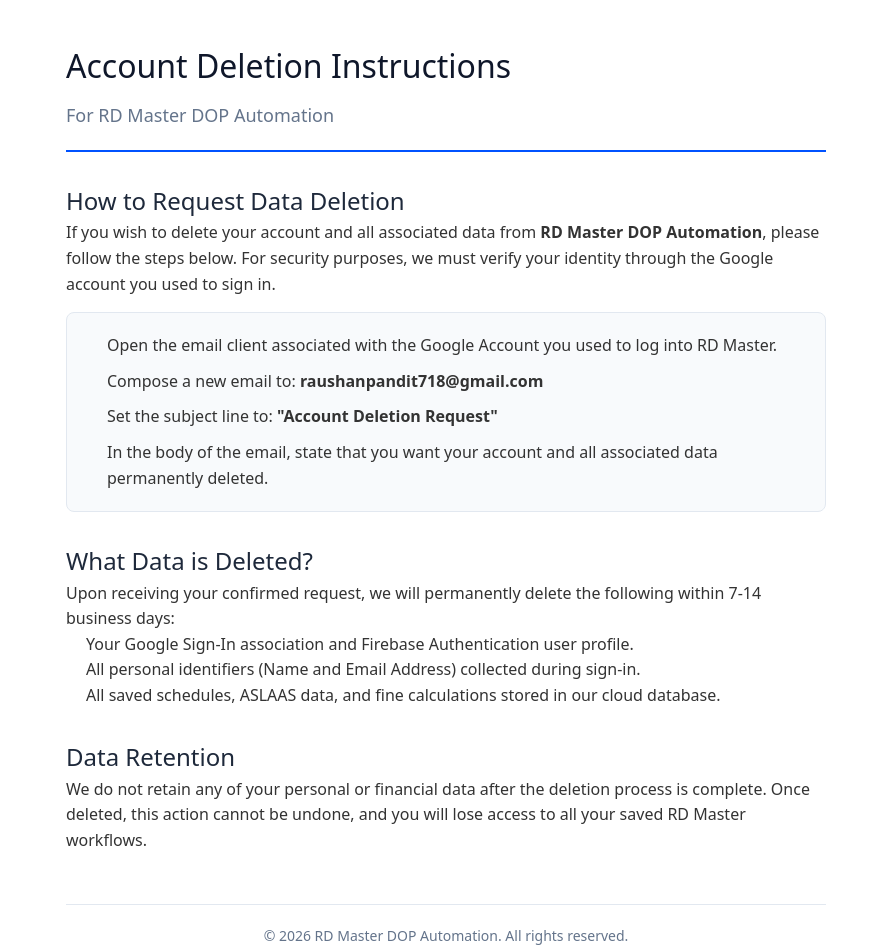
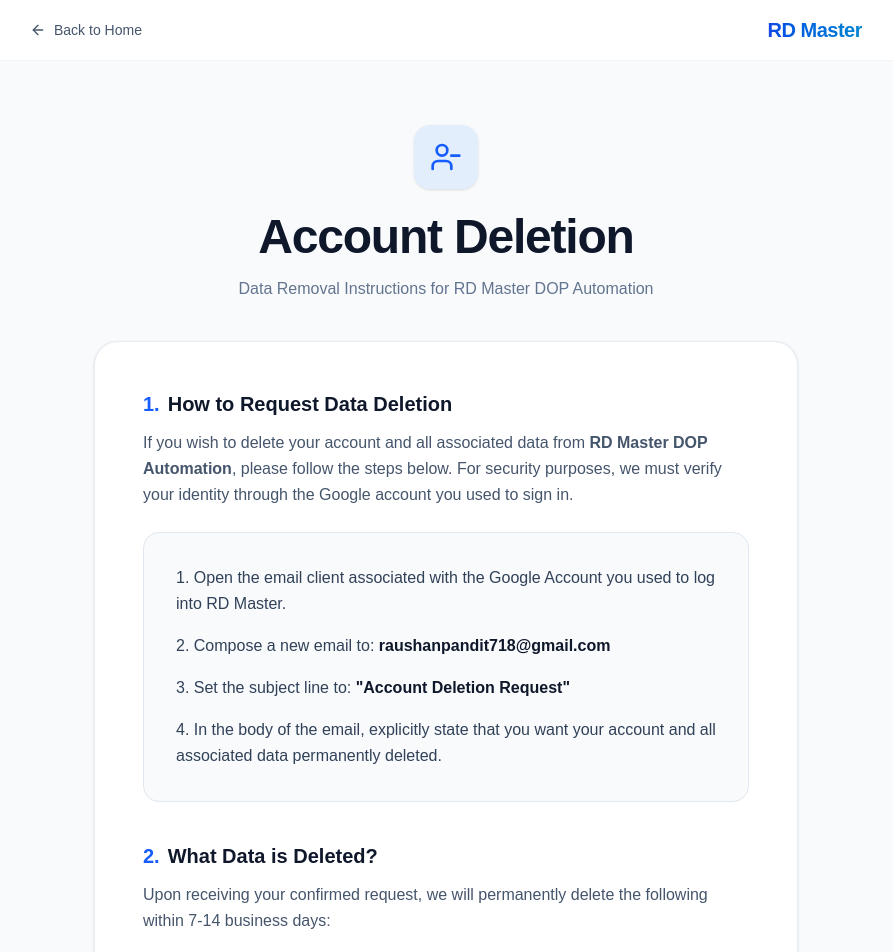
Before and after one commit to krraushan98/rd-master, a Next.js app: page /account-deletion in a window 1280 px wide. Shown: the top 952 px of the page, without its empty margins (194-1087 px from the left). Built offline with nearby package versions, Linux system fonts and the light colour scheme.

Commit message:
fix layout

```diff
--- a/app/account-deletion/page.jsx
+++ b/app/account-deletion/page.jsx
@@ -1,61 +1,112 @@
 import React from 'react';
+import Link from 'next/link';
+import { ArrowLeft, UserMinus, Zap } from 'lucide-react';
 
 export default function AccountDeletion() {
   return (
-    <div style={{ fontFamily: 'system-ui, sans-serif', lineHeight: '1.6', color: '#333', maxWidth: '800px', margin: '0 auto', padding: '40px 20px' }}>
-      <header style={{ borderBottom: '2px solid #0052FF', paddingBottom: '20px', marginBottom: '30px' }}>
-        <h1 style={{ color: '#0F172A', fontSize: '32px', margin: '0 0 10px 0' }}>Account Deletion Instructions</h1>
-        <p style={{ color: '#64748B', fontSize: '18px', margin: '0' }}>For RD Master DOP Automation</p>
-      </header>
+    <main className="[color-scheme:light] min-h-screen bg-slate-50 text-slate-900 selection:bg-blue-600 selection:text-white pb-20">
 
-      <main>
-        <section style={{ marginBottom: '30px' }}>
-          <h2 style={{ color: '#1E293B', fontSize: '24px' }}>How to Request Data Deletion</h2>
-          <p>
-            If you wish to delete your account and all associated data from <strong>RD Master DOP Automation</strong>,
-            please follow the steps below. For security purposes, we must verify your identity through the Google account
-            you used to sign in.
+      {/* Navigation */}
+      <nav className="bg-white/90 backdrop-blur-md border-b border-slate-100 sticky top-0 z-50">
+        <div className="max-w-4xl mx-auto px-4 sm:px-6 lg:px-8 py-4 flex justify-between items-center">
+          <Link
+            href="/"
+            className="flex items-center gap-2 text-slate-600 hover:text-blue-600 transition font-medium text-sm"
+          >
+            <ArrowLeft className="w-4 h-4" />
+            Back to Home
+          </Link>
+          <div className="flex items-center gap-2">
+            <span className="text-xl font-black tracking-tight bg-gradient-to-r from-blue-700 to-sky-600 bg-clip-text text-transparent">
+              RD Master
+            </span>
+          </div>
+        </div>
+      </nav>
+
+      {/* Header Section */}
+      <section className="max-w-3xl mx-auto px-4 sm:px-6 lg:px-8 pt-16 pb-10 text-center">
+        <div className="w-16 h-16 rounded-2xl bg-blue-100/70 text-blue-600 flex items-center justify-center mx-auto mb-6 shadow-sm">
+          <UserMinus className="w-8 h-8" />
+        </div>
+        <h1 className="text-3xl sm:text-5xl font-extrabold tracking-tight text-slate-900 mb-4">
+          Account Deletion
+        </h1>
+        <p className="text-slate-500 font-medium">
+          Data Removal Instructions for RD Master DOP Automation
         </p>
-          <div style={{ backgroundColor: '#F8FAFC', padding: '20px', borderRadius: '8px', border: '1px solid #E2E8F0', marginTop: '15px' }}>
-            <ol style={{ margin: 0, paddingLeft: '20px' }}>
-              <li style={{ marginBottom: '10px' }}>
+      </section>
+
+      {/* Content Section */}
+      <section className="max-w-3xl mx-auto px-4 sm:px-6 lg:px-8">
+        <div className="bg-white rounded-3xl p-8 sm:p-12 shadow-sm border border-slate-200/80 text-slate-900">
+
+          <div className="space-y-10">
+            {/* Section 1 */}
+            <div>
+              <h2 className="text-xl font-bold text-slate-900 mb-3 flex items-center gap-2">
+                <span className="text-blue-600">1.</span> How to Request Data Deletion
+              </h2>
+              <p className="text-slate-600 leading-relaxed mb-6">
+                If you wish to delete your account and all associated data from <strong>RD Master DOP Automation</strong>, please follow the steps below. For security purposes, we must verify your identity through the Google account you used to sign in.
+              </p>
+
+              <div className="bg-slate-50 border border-slate-200 rounded-2xl p-6 sm:p-8">
+                <ol className="list-decimal list-inside space-y-4 text-slate-700 leading-relaxed">
+                  <li>
                     Open the email client associated with the Google Account you used to log into RD Master.
                   </li>
-              <li style={{ marginBottom: '10px' }}>
-                Compose a new email to: <strong>raushanpandit718@gmail.com</strong>
-              </li>
-              <li style={{ marginBottom: '10px' }}>
-                Set the subject line to: <strong>"Account Deletion Request"</strong>
+                  <li>
+                    Compose a new email to: <strong className="text-slate-900">raushanpandit718@gmail.com</strong>
                   </li>
                   <li>
-                In the body of the email, state that you want your account and all associated data permanently deleted.
+                    Set the subject line to: <strong className="text-slate-900">"Account Deletion Request"</strong>
+                  </li>
+                  <li>
+                    In the body of the email, explicitly state that you want your account and all associated data permanently deleted.
                   </li>
                 </ol>
               </div>
+            </div>
+
+            {/* Section 2 */}
+            <div>
+              <h2 className="text-xl font-bold text-slate-900 mb-3 flex items-center gap-2">
+                <span className="text-blue-600">2.</span> What Data is Deleted?
+              </h2>
+              <p className="text-slate-600 leading-relaxed mb-4">
+                Upon receiving your confirmed request, we will permanently delete the following within 7-14 business days:
+              </p>
+              <ul className="list-disc list-inside space-y-2 text-slate-600 leading-relaxed pl-2">
+                <li>Your Google Sign-In association and Firebase Authentication user profile.</li>
+                <li>All personal identifiers (Name and Email Address) collected during sign-in.</li>
+
+              </ul>
+            </div>
+
+            {/* Section 3 */}
+            <div>
+              <h2 className="text-xl font-bold text-slate-900 mb-3 flex items-center gap-2">
+                <span className="text-blue-600">3.</span> Data Retention Policy
+              </h2>
+              <p className="text-slate-600 leading-relaxed">
+                We do not retain any of your personal or financial data after the deletion process is complete. Once deleted, this action cannot be undone, and you will immediately lose access to all your saved RD Master workflows and cloud-synced accounts.
+              </p>
+            </div>
+          </div>
+
+        </div>
       </section>
 
-        <section style={{ marginBottom: '30px' }}>
-          <h2 style={{ color: '#1E293B', fontSize: '24px' }}>What Data is Deleted?</h2>
-          <p>Upon receiving your confirmed request, we will permanently delete the following within 7-14 business days:</p>
-          <ul style={{ paddingLeft: '20px' }}>
-            <li>Your Google Sign-In association and Firebase Authentication user profile.</li>
-            <li>All personal identifiers (Name and Email Address) collected during sign-in.</li>
-            <li>All saved schedules, ASLAAS data, and fine calculations stored in our cloud database.</li>
-          </ul>
-        </section>
+      {/* Footer */}
+      <footer className="max-w-3xl mx-auto px-4 mt-16 text-center">
+        <div className="flex items-center justify-center gap-2 mb-4 opacity-75">
+          <Zap className="w-4 h-4 text-blue-500" />
+          <span className="text-sm font-bold tracking-tight text-slate-800">RD Master</span>
+        </div>
+        <p className="text-xs text-slate-400">© {new Date().getFullYear()} RD Master. All rights reserved.</p>
+      </footer>
 
-        <section style={{ marginBottom: '30px' }}>
-          <h2 style={{ color: '#1E293B', fontSize: '24px' }}>Data Retention</h2>
-          <p>
-            We do not retain any of your personal or financial data after the deletion process is complete.
-            Once deleted, this action cannot be undone, and you will lose access to all your saved RD Master workflows.
-          </p>
-        </section>
     </main>
-
-      <footer style={{ marginTop: '50px', paddingTop: '20px', borderTop: '1px solid #E2E8F0', textAlign: 'center', color: '#64748B', fontSize: '14px' }}>
-        <p>&copy; {new Date().getFullYear()} RD Master DOP Automation. All rights reserved.</p>
-      </footer>
-    </div>
   );
 }
```
Lines whose indentation alone changed are shown as unchanged.
